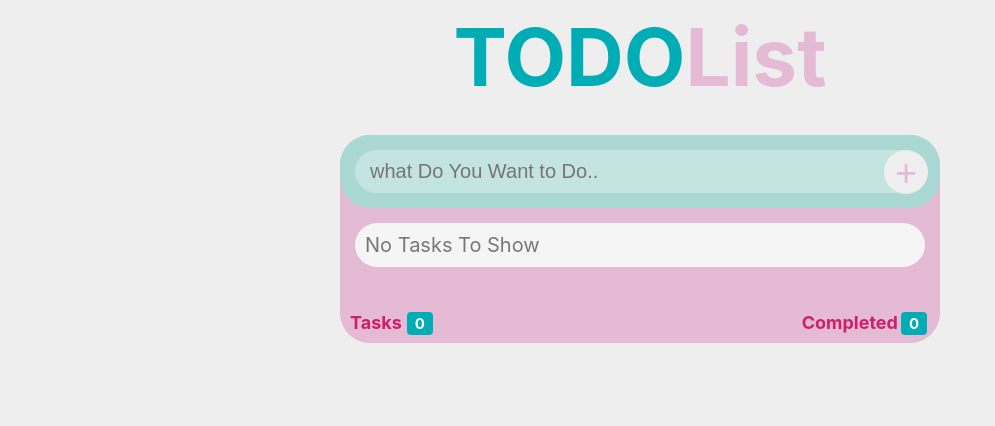
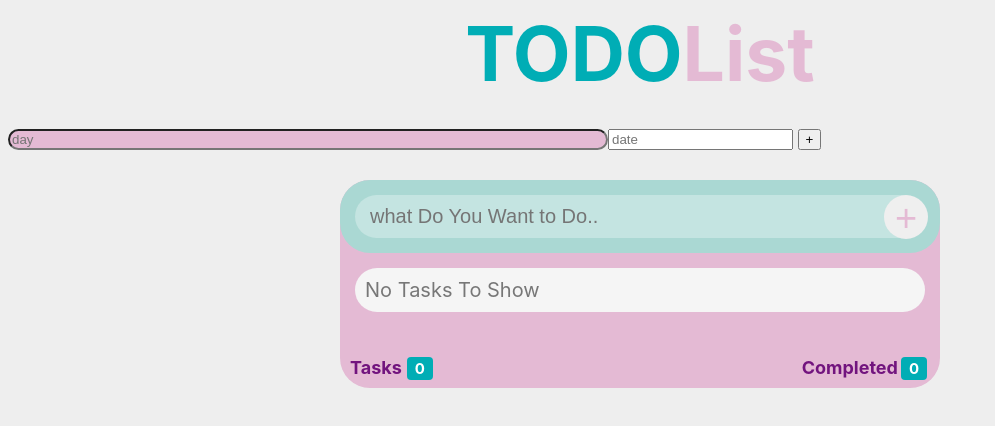
Before and after one commit to AlaaSaleh7/MERAKI_Academy_Project_2, a plain HTML site: page index.html in a window 1280 px wide. Shown: the whole page, without its empty margins (0-995 px from the left). Drawn offline with nearby package versions, Linux system fonts and the light colour scheme.

Commit message:
day and dat button

```diff
--- a/index.html
+++ b/index.html
@@ -10,8 +10,10 @@
 </head>
 <body>
     <header>TODO<span>List</span>
-        <div id="date"></div>
     </header>
+
+    <input class = "day" type="text" placeholder="day"><input type="text" placeholder="date">
+    <button class="plus">+</button>
 
     <div class="todo-container">
         <div class="add-task">
--- a/main.js
+++ b/main.js
@@ -15,6 +15,7 @@ window.onload=function(){
 
 addButton.onclick = function(){
 if(theInput.value===''){
+  noTaskMsg.innerHTML = 'Please Add Your Task !';
 
 
 }else{
--- a/style.css
+++ b/style.css
@@ -7,13 +7,21 @@ body{
     background-color: #eeeeee;
 }
 header{
-    font-size:80px;
+    font-size:75px;
     text-align: center;
     color: #00adb5;
     font-weight: bold;
 }
 header span{
 color:#e4bad4 ;
+}
+.day{
+    display: flexbox;
+    width: 600px;
+    margin: 30px auto 0;
+    background-color: #e4bad4;
+    border-radius:30px;
+    position: ;
 }
 h1{
     font-size:30px;
@@ -40,7 +48,7 @@ border-radius:30px;
     background-color:rgba(255,255,255,.3);
     outline: none;
     border-radius:30px;
-    color: white;
+    color:#393e46;
     font-size: 20px;
 }
 
@@ -68,6 +76,7 @@ transform: rotate(90deg);
 
 .todo-container .tasks-content{
     padding: 15px;
+    color: #393e46;
 
 }
 .todo-container .tasks-content .no-tasks-message{
@@ -88,7 +97,7 @@ transform: rotate(90deg);
 .delete{
     float: right;
     padding: 4px 4px;
-    color: #810000;
+    color: #ce1f6a;
     font-size: 16px;
     font-weight: bold;
     border-radius:4px;
@@ -98,7 +107,7 @@ transform: rotate(90deg);
 .task-box {
 display: block;
 font-size: 25px;
-display: block;
+color: #393e46;
 padding: 10px;
 background-color:white;
 margin-bottom: 10px;
@@ -121,7 +130,7 @@ background-color: rgba(224, 228, 230, 0.678);
     width: 50%;
     float: left;
     padding: 10px;
-    color: #ce1f6a;
+    color: #72147e;
     font-size: 18px;
     font-weight: bold;
 }
@@ -131,7 +140,7 @@ background-color: rgba(224, 228, 230, 0.678);
     float: right;
     padding: 10px;
     text-align: right;
-    color: #ce1f6a;
+    color: #72147e;
     font-size: 18px;
     font-weight: bold;
 }
```
